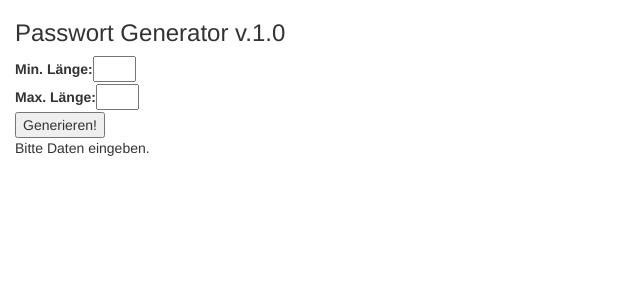
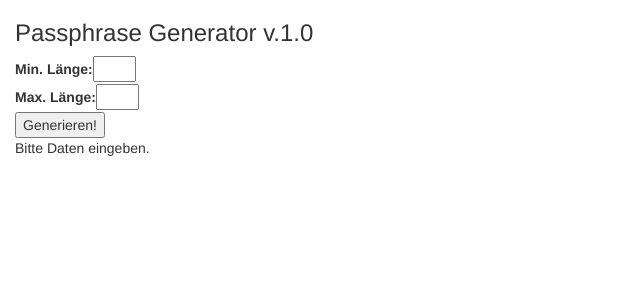
Before and after one commit to Ulimativo/very-basic-passphrase-generator, a PHP site: page / in a window 1280 px wide. Shown: the top 300 px of the page, without its empty margins (0-640 px from the left). Run offline with PHP 8.4, Linux system fonts and the light colour scheme; some libraries are stand-ins or nearby versions.

Commit message:
clean ups

```diff
--- a/index.php
+++ b/index.php
@@ -4,7 +4,7 @@
     <meta charset="utf-8">
     <meta http-equiv="X-UA-Compatible" content="IE=edge">
     <meta name="viewport" content="width=device-width, initial-scale=1">
-    <title>Password Generator</title>
+    <title>Passphrase Generator</title>
 
     <!-- Bootstrap -->
     <link rel="stylesheet" href="https://maxcdn.bootstrapcdn.com/bootstrap/3.3.5/css/bootstrap.min.css">
@@ -20,7 +20,7 @@
   <body>
     <div class="container-fluid">
       <p>
-      <h3>Passwort Generator v.1.0</h3></p>
+      <h3>Passphrase Generator v.1.0</h3></p>
       <form action="index.php" method="POST">
         <label for="minLength">Min. Länge:</label><input type="text" id="minLength" name="minLength" size="2" /><br />
         <label for="maxLength">Max. Länge:</label><input type="text" id="maxLength" name="maxLength" size="2" /><br />
@@ -32,8 +32,9 @@
       $minLength=intval($_POST['minLength']);
       $maxLength=intval($_POST['maxLength']);
        echo "<b>Passwort:</b>".getPass(2,$minLength, $maxLength); }
-       else echo "Bitte Daten eingeben."
+       else echo "Bitte Daten eingeben.";
      ?>
+
    </div>
 
     <!-- jQuery (necessary for Bootstrap's JavaScript plugins) -->
```
